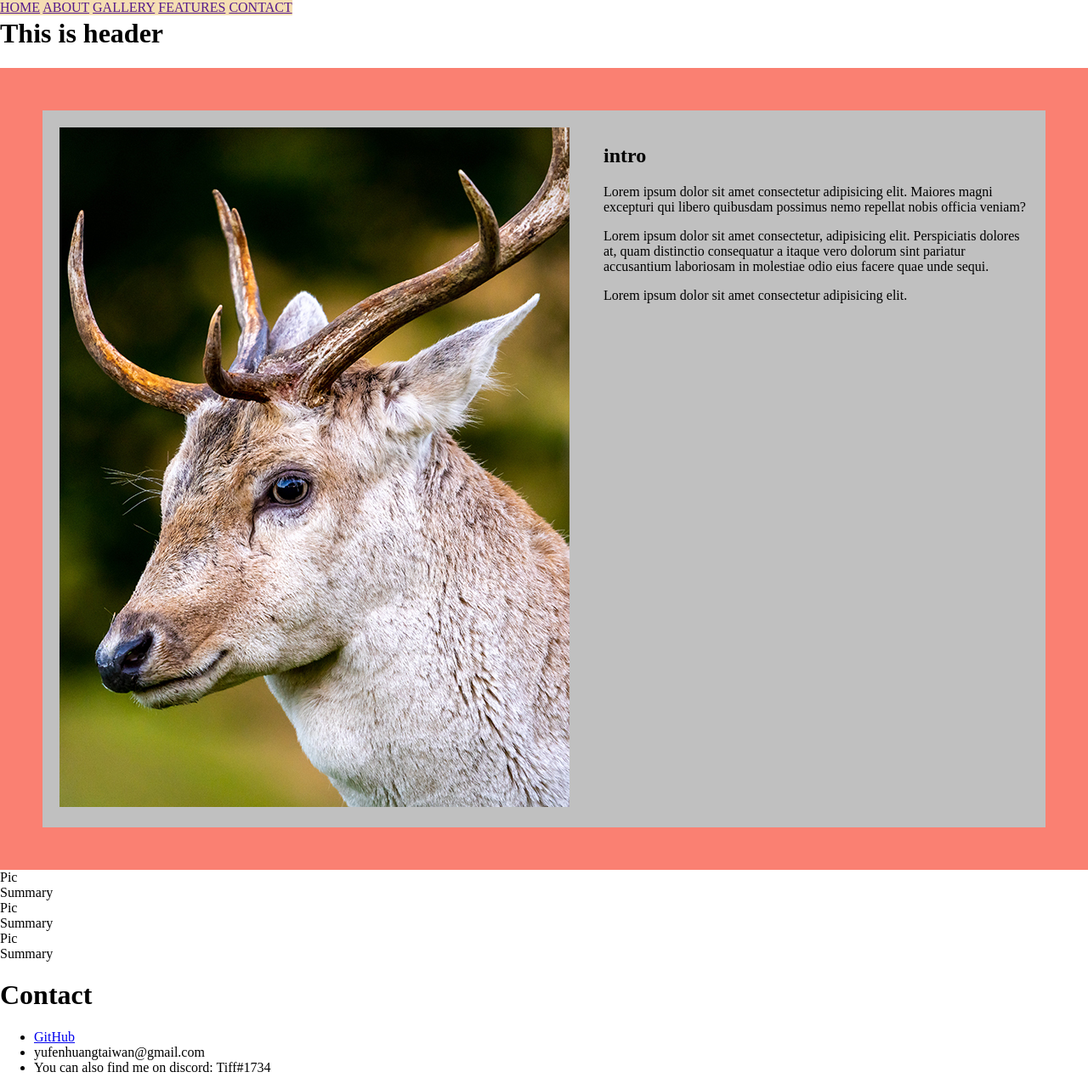
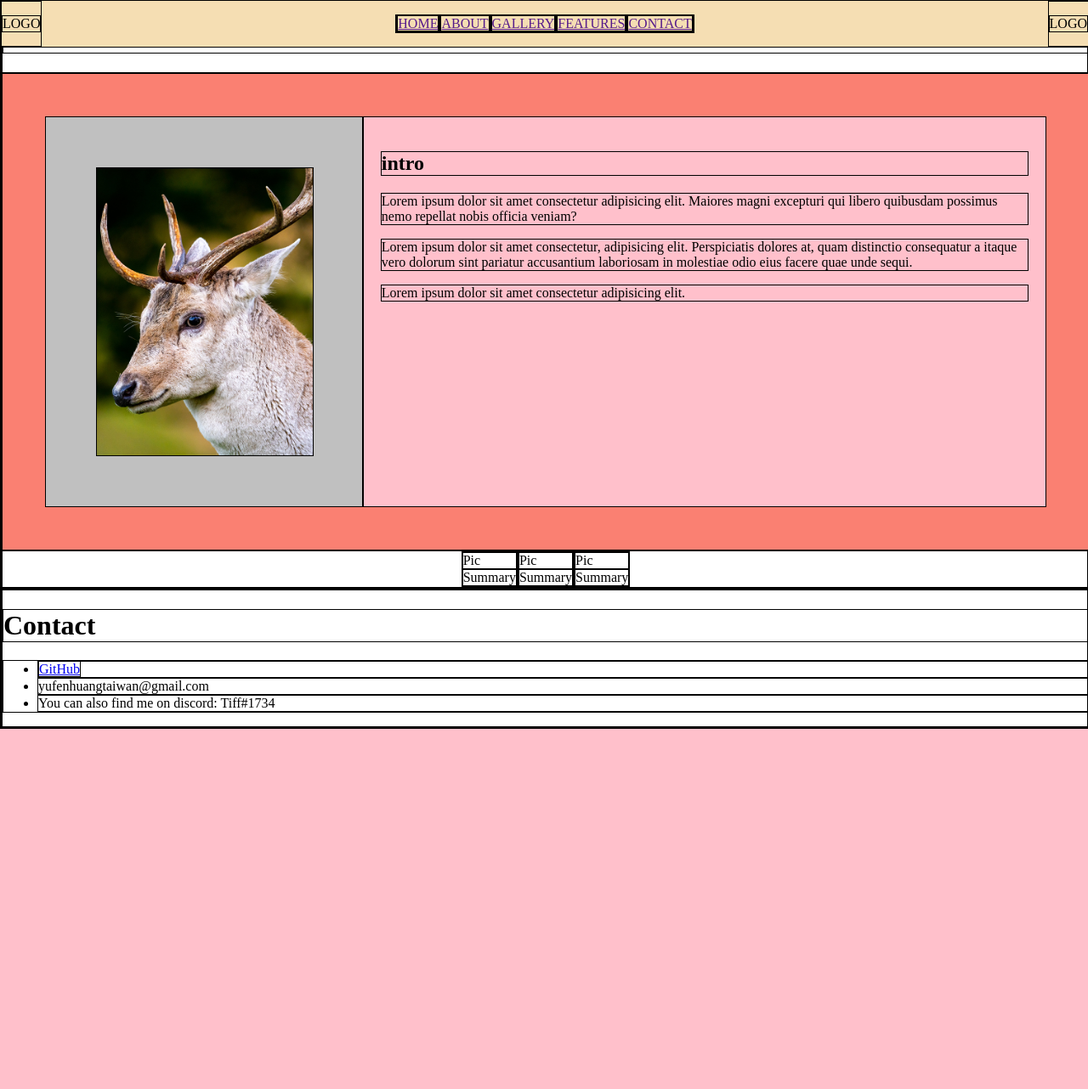
Before and after one commit to YuuuFen/work_personal_website, a PHP site: page / in a window 1280 px wide. Shown: the whole page at 85% size. After the commit the page ends 858 px from the top, so only its background shows below. Run offline with PHP 8.4, Linux system fonts and the light colour scheme.

Commit message:
flexbox for nav & about me area

```diff
--- a/index.html
+++ b/index.html
@@ -10,11 +10,19 @@
 <body>
     <!-- navbar start -->
     <nav>
-        <a href="">HOME</a>
-        <a href="">ABOUT</a>
-        <a href="">GALLERY</a>
-        <a href="">FEATURES</a>
-        <a href="">CONTACT</a>
+        <div class="logo">
+            <p>LOGO</p>
+        </div>
+        <ul>
+            <li><a href="">HOME</a></li>
+            <li><a href="">ABOUT</a></li>
+            <li><a href="">GALLERY</a></li>
+            <li><a href="">FEATURES</a></li>
+            <li><a href="">CONTACT</a></li>
+        </ul>
+        <div class="icon">
+            <p>LOGO</p>
+        </div>
     </nav>
     <!-- navbar end -->
 
--- a/style.css
+++ b/style.css
@@ -1,25 +1,98 @@
-body{
+* {
+  border: 1px solid #000;
+}
+
+body {
   margin: 0;
-    /* background-image: url("./img/ocean.jpg"); */
+  /* background-image: url("./img/ocean.jpg") */
   width: 100vw;
 }
 
-nav{
+nav {
+  display: -webkit-box;
+  display: -ms-flexbox;
+  display: flex;
+  -webkit-box-pack: justify;
+      -ms-flex-pack: justify;
+          justify-content: space-between;
   background-color: wheat;
   position: fixed;
   top: 0;
   left: 0;
+  width: 100%;
 }
 
-.flex-con{
-    background-color: salmon;
+nav .logo {
+  display: -webkit-box;
+  display: -ms-flexbox;
   display: flex;
-    padding: 50px;
+  -webkit-box-pack: center;
+      -ms-flex-pack: center;
           justify-content: center;
 }
 
-.flex-con > div {
+nav ul {
+  padding: 0;
+  list-style: none;
+  display: -webkit-box;
+  display: -ms-flexbox;
+  display: flex;
+  -webkit-box-pack: justify;
+      -ms-flex-pack: justify;
+          justify-content: space-between;
+}
+
+nav .icon {
+  display: -webkit-box;
+  display: -ms-flexbox;
+  display: flex;
+  -webkit-box-pack: center;
+      -ms-flex-pack: center;
+          justify-content: center;
+}
+
+.flex-con {
+  display: -webkit-box;
+  display: -ms-flexbox;
+  display: flex;
+  -webkit-box-pack: center;
+      -ms-flex-pack: center;
+          justify-content: center;
+  background-color: salmon;
+  padding: 50px;
+}
+
+.flex-con .proPic {
+  display: -webkit-box;
+  display: -ms-flexbox;
+  display: flex;
+  -webkit-box-align: center;
+      -ms-flex-align: center;
+          align-items: center;
   background-color: silver;
+  padding: 5%;
+  align-items: center;
+  width: 25vw;
+}
+
+.flex-con .proPic img {
+  max-width: 100%;
+  max-height: 100%;
+}
+
+.flex-con .intro {
+  background: pink;
   padding: 20px;
-    align-items: center;
+  width: 75vw;
 }
+
+.gallery {
+  display: -webkit-box;
+  display: -ms-flexbox;
+  display: flex;
+  -webkit-box-pack: center;
+      -ms-flex-pack: center;
+          justify-content: center;
+  margin: 0;
+}
+/*# sourceMappingURL=style.css.map */
--- /dev/null
+++ b/style.sass
@@ -0,0 +1,55 @@
+*
+    border: 1px solid #000
+body
+    margin: 0
+    /* background-image: url("./img/ocean.jpg") */
+    width: 100vw
+
+nav
+    display: flex
+    justify-content: space-between
+    background-color: wheat
+    position: fixed
+    top: 0
+    left: 0
+    width: 100%
+    .logo
+        display: flex
+        justify-content: center
+
+    ul
+        padding: 0
+        list-style: none
+        display: flex
+        justify-content: space-between
+
+    .icon
+        display: flex
+        justify-content: center
+
+
+.flex-con
+    display: flex
+    justify-content: center
+    background-color: salmon
+    padding: 50px
+    .proPic
+        display: flex
+        align-items: center
+        background-color: silver
+        padding: 5%
+        align-items: center
+        width: 25vw
+        img
+            max-width: 100%
+            max-height: 100%
+
+    .intro
+        background: pink
+        padding: 20px
+        width: 75vw
+
+.gallery
+    display: flex
+    justify-content: center
+    margin: 0
```
Also changed, not shown: 1 other file. Lines whose indentation alone changed are shown as unchanged.
